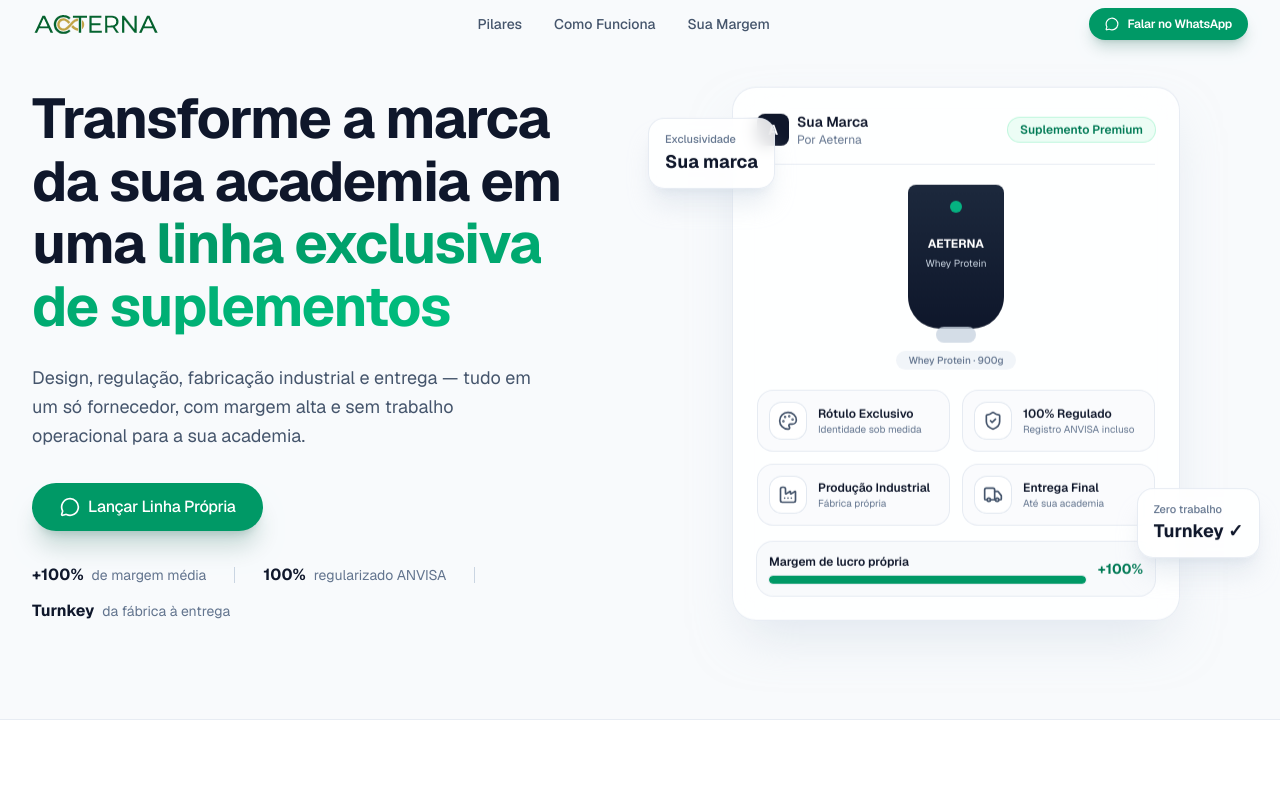
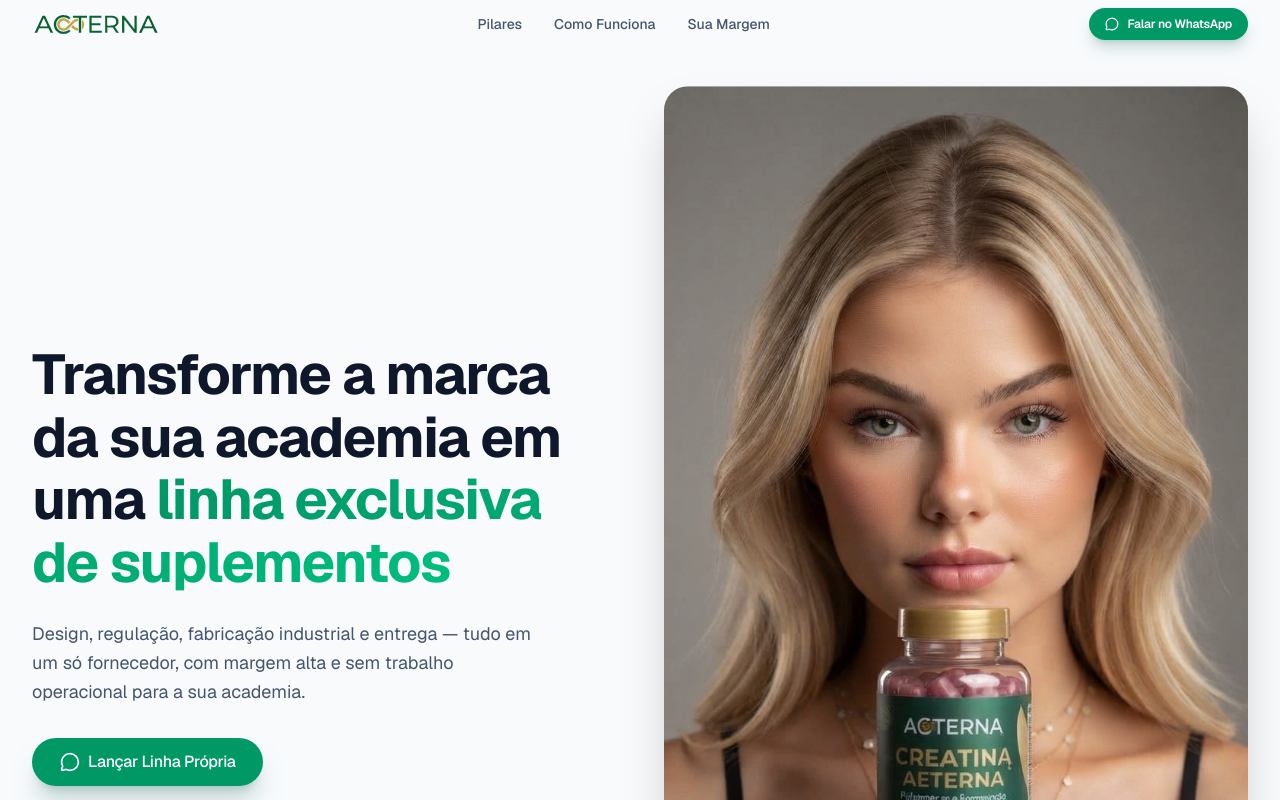
Before and after one commit to arthurvianzo-lgtm/aeterna, a Next.js app: page / in a window 1280 px wide. Shown: the top 800 px of the page. Built offline with nearby package versions, Linux system fonts and the light colour scheme.

Commit message:
Replace mockup card with 001.jpeg product image

```diff
--- a/src/components/Hero.tsx
+++ b/src/components/Hero.tsx
@@ -121,7 +121,7 @@ export default function Hero() {
           </motion.div>
         </motion.div>
 
-        {/* Mockup float card */}
+        {/* Product Image */}
         <motion.div
           initial={{ opacity: 0, y: 40 }}
           animate={{ opacity: 1, y: 0 }}
@@ -131,91 +131,13 @@ export default function Hero() {
           <motion.div
             animate={{ y: [0, -12, 0] }}
             transition={{ duration: 6, repeat: Infinity, ease: "easeInOut" }}
-            className="relative mx-auto max-w-md rounded-3xl border border-slate-200/80 bg-white/85 p-6 shadow-2xl shadow-slate-300/50 backdrop-blur-xl"
+            className="relative"
           >
-            <div className="flex items-center justify-between border-b border-slate-200/80 pb-4">
-              <div className="flex items-center gap-2">
-                <span className="flex h-8 w-8 items-center justify-center rounded-lg bg-slate-900 text-sm font-bold text-white">
-                  A
-                </span>
-                <div>
-                  <p className="text-sm font-semibold text-slate-900">Sua Marca</p>
-                  <p className="text-xs text-slate-500">Por Aeterna</p>
-                </div>
-              </div>
-              <span className="rounded-full bg-emerald-50 px-3 py-1 text-xs font-semibold text-emerald-700 ring-1 ring-emerald-200/70">
-                Suplemento Premium
-              </span>
-            </div>
-
-            {/* Fake product bottle */}
-            <div className="mt-5 flex items-center justify-center">
-              <div className="relative flex flex-col items-center">
-                <div className="h-36 w-24 rounded-b-[2rem] rounded-t-lg bg-gradient-to-b from-slate-800 to-slate-900">
-                  <div className="mx-auto mt-4 h-3 w-3 rounded-full bg-emerald-400/80" />
-                  <p className="mt-6 px-2 text-center text-xs font-bold uppercase leading-tight text-white">
-                    Aeterna
-                  </p>
-                  <p className="mt-1 px-2 text-center text-[10px] text-slate-300">
-                    Whey Protein
-                  </p>
-                </div>
-                <div className="-mt-0.5 h-4 w-10 rounded-full bg-slate-300/80" />
-                <p className="mt-2 rounded-full bg-slate-100 px-3 py-0.5 text-[10px] font-medium text-slate-500">
-                  Whey Protein · 900g
-                </p>
-              </div>
-            </div>
-
-            <div className="mt-5 grid grid-cols-2 gap-3">
-              {mockupItems.map((m) => (
-                <div
-                  key={m.title}
-                  className="flex items-center gap-3 rounded-2xl border border-slate-200/80 bg-slate-50/70 p-3 transition-colors duration-300 hover:border-slate-300"
-                >
-                  <span className="flex h-9 w-9 shrink-0 items-center justify-center rounded-xl bg-white text-slate-600 ring-1 ring-slate-200">
-                    <m.icon className="h-5 w-5" />
-                  </span>
-                  <div>
-                    <p className="text-xs font-semibold text-slate-900">{m.title}</p>
-                    <p className="text-[10px] text-slate-500">{m.desc}</p>
-                  </div>
-                </div>
-              ))}
-            </div>
-
-            <div className="mt-4 flex items-center gap-3 rounded-2xl bg-slate-50 p-3 ring-1 ring-slate-200/80">
-              <div className="flex-1">
-                <p className="text-xs font-semibold text-slate-900">Margem de lucro própria</p>
-                <div className="mt-1.5 h-2 w-full overflow-hidden rounded-full bg-white ring-1 ring-slate-200/60">
-                  <motion.div
-                    initial={{ width: 0 }}
-                    animate={{ width: "100%" }}
-                    transition={{ duration: 1.4, delay: 1 }}
-                    className="h-full rounded-full bg-emerald-600"
-                  />
-                </div>
-              </div>
-              <span className="text-sm font-bold text-emerald-700">+100%</span>
-            </div>
-          </motion.div>
-
-          {/* Floating accent chips */}
-          <motion.div
-            animate={{ y: [0, -14, 0] }}
-            transition={{ duration: 5, repeat: Infinity, ease: "easeInOut", delay: 1 }}
-            className="absolute -left-4 top-8 hidden rounded-2xl border border-slate-200/80 bg-white/85 px-4 py-3 shadow-xl shadow-slate-300/40 backdrop-blur sm:block"
-          >
-            <p className="text-[11px] font-medium text-slate-500">Exclusividade</p>
-            <p className="text-lg font-bold text-slate-900">Sua marca</p>
-          </motion.div>
-          <motion.div
-            animate={{ y: [0, 12, 0] }}
-            transition={{ duration: 6, repeat: Infinity, ease: "easeInOut", delay: 0.5 }}
-            className="absolute -right-3 bottom-16 hidden rounded-2xl border border-slate-200/80 bg-white/85 px-4 py-3 shadow-xl shadow-slate-300/40 backdrop-blur sm:block"
-          >
-            <p className="text-[11px] font-medium text-slate-500">Zero trabalho</p>
-            <p className="text-lg font-bold text-slate-900">Turnkey ✓</p>
+            <img
+              src="/001.jpeg"
+              alt="Aeterna Creatina Product"
+              className="h-auto w-full rounded-3xl object-cover shadow-2xl"
+            />
           </motion.div>
         </motion.div>
       </div>
```
Also changed, not shown: public/001.jpeg (added).
